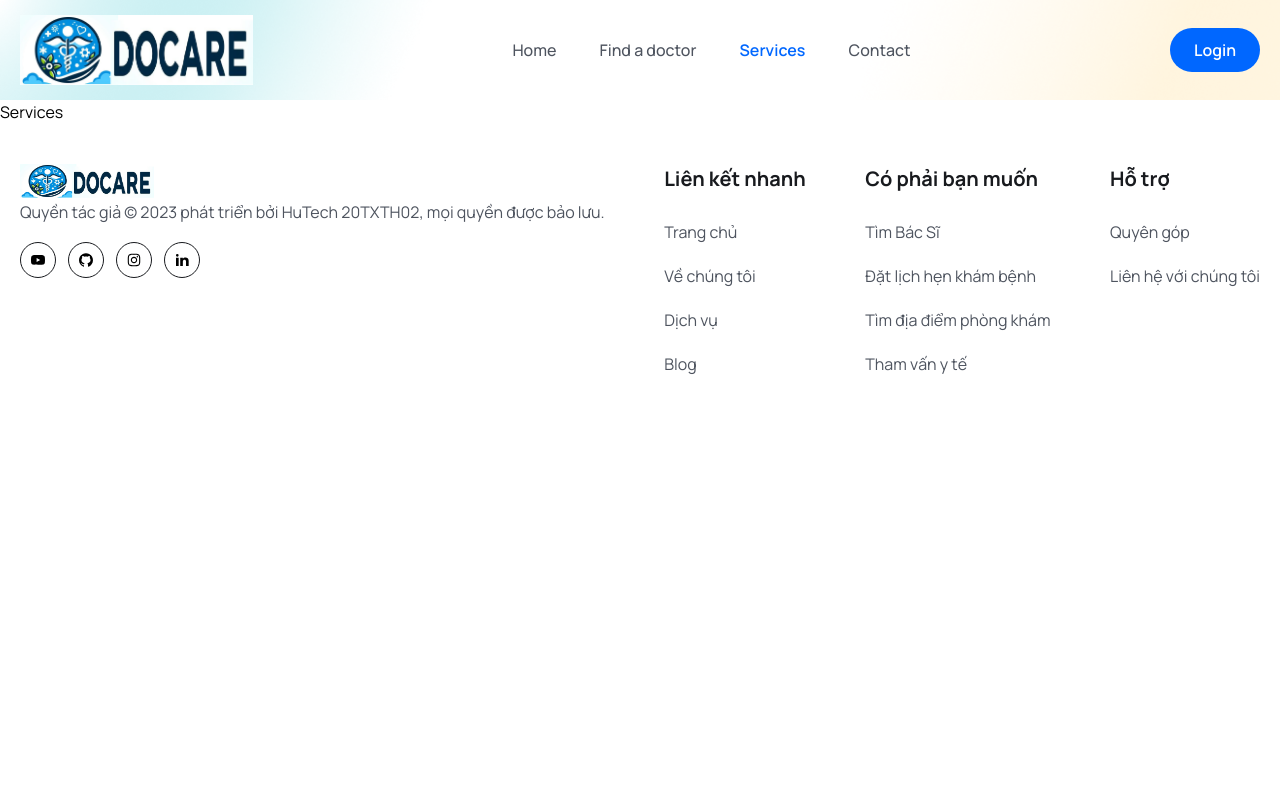
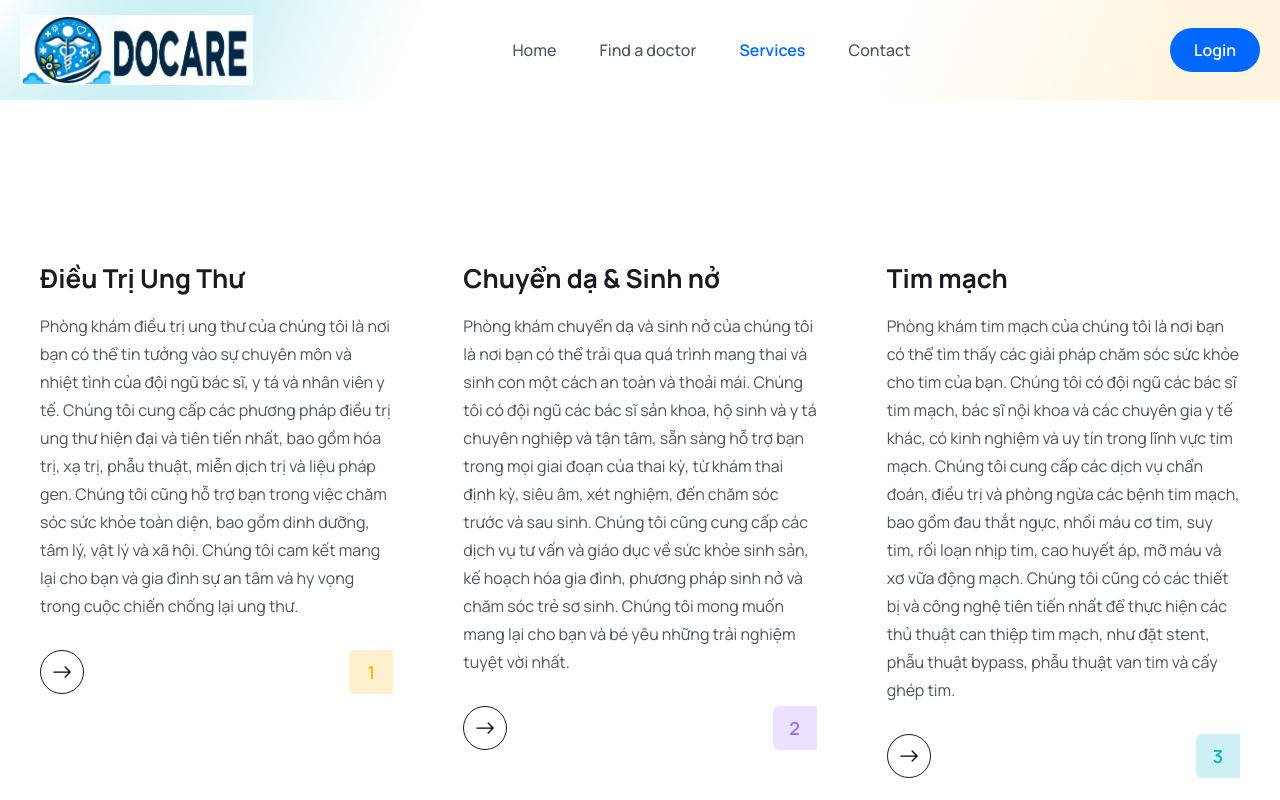
Before and after one commit to vuongdat8007/DatHenBacSi-Docare, a React (Vite) app in the folder frontend/: page /services in a window 1280 px wide. Shown: the top 800 px of the page. Built offline with nearby package versions, Linux system fonts and the light colour scheme.

Commit message:
frontend services page

```diff
--- a/frontend/src/pages/Services.jsx
+++ b/frontend/src/pages/Services.jsx
@@ -1,8 +1,15 @@
-import React from 'react'
+import { services } from './../assets/data/services';
+import ServiceCard from './../components/Services/ServiceCard';
 
 const Services = () => {
   return (
-    <div>Services</div>
+    <section>
+      <div className="container">
+      <div className='grid grid-cols-1 md:grid-cols-2 lg:grid-cols-3 gap-5 lg:gap-[30px] mt-[30px] lg:mt-[55px]'>
+        {services.map((item, index) => <ServiceCard item={item} index={index} key={index} /> )}
+      </div>
+      </div>
+    </section>
   )
 }
 
```
